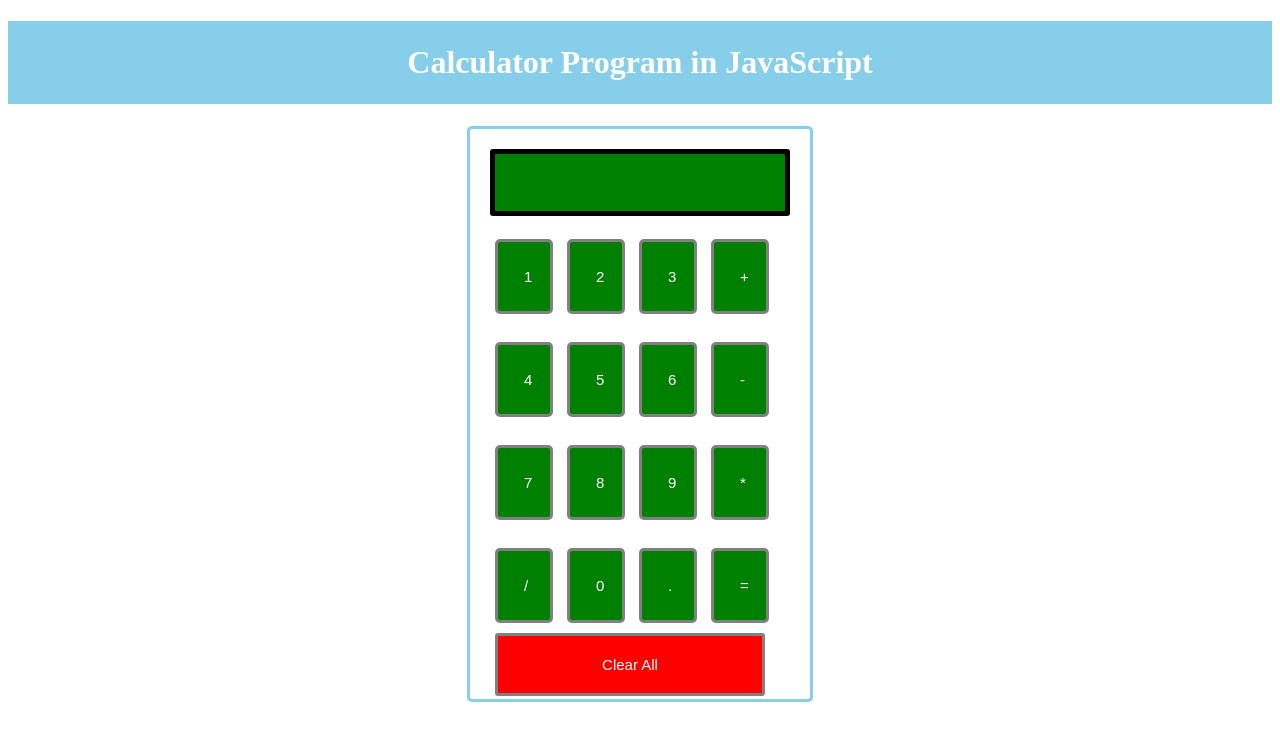
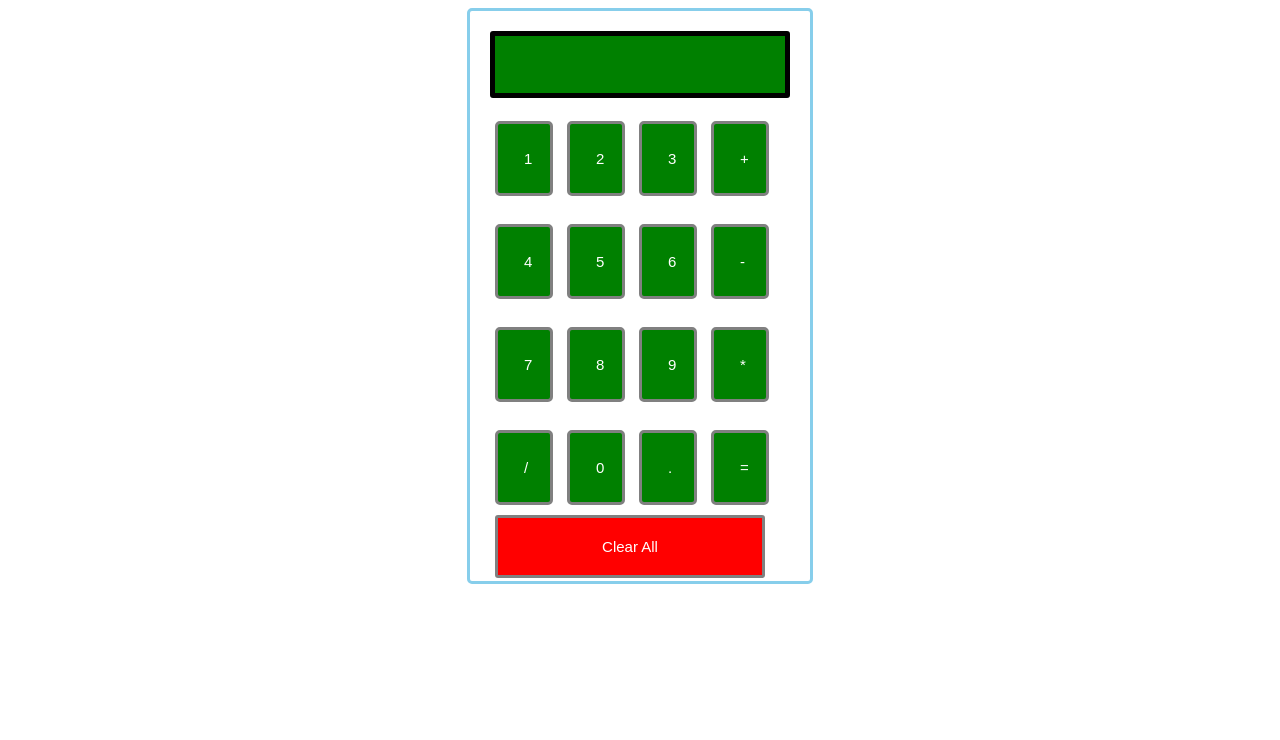
Before and after one commit to Abhi773925/CALCULATOR-USING-JAVASCRIPT, a plain HTML site: page index.html in a window 1280 px wide. Drawn offline with Linux system fonts and the light colour scheme.

Commit message:
index.html

```diff
--- a/index.html
+++ b/index.html
@@ -52,7 +52,6 @@
 </head>
 
 <body>
-    <h1> Calculator Program in JavaScript </h1>
     <div class="formstyle">
         <form name="form1">
 
```
